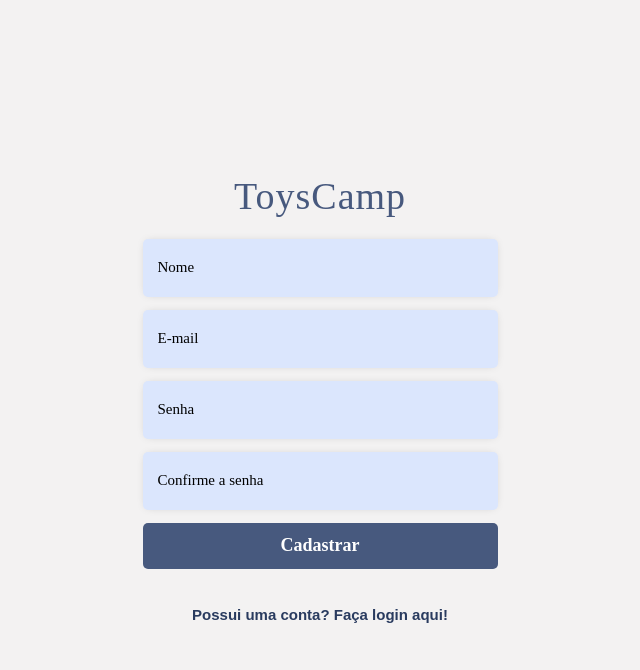
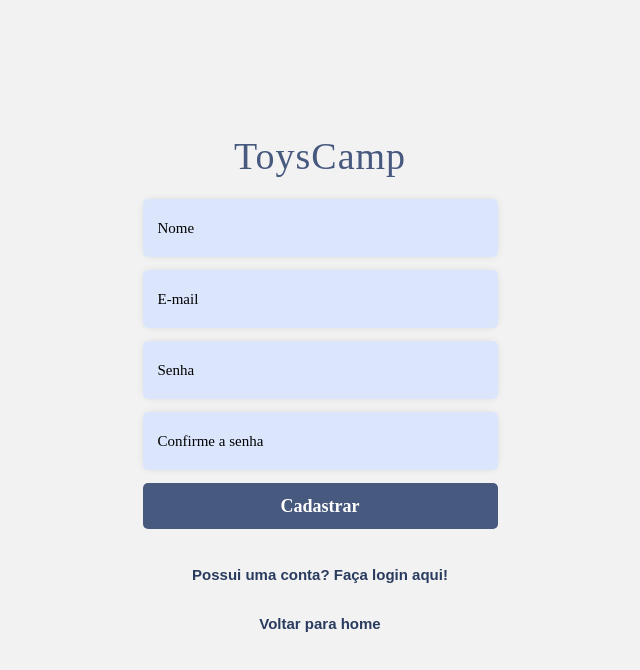
Before and after one commit to mrcs22/ToysCamp_front, a React (Create React App) app: page /sign-up in a window 1280 px wide. Shown: the top 670 px of the page, without its empty margins (320-960 px from the left). Built offline with nearby package versions, Linux system fonts and the light colour scheme; no server answers.

Commit message:
added back to home button on login and sign-up pages

```diff
--- a/src/components/general/AuthPageLink.js
+++ b/src/components/general/AuthPageLink.js
@@ -18,4 +18,5 @@ const StyledLink = styled.button`
     color: #293B5F;
     line-height: 17px;
     text-align: center;
+    margin-bottom: 30px;
 `;
--- a/src/components/header/SideMenu.js
+++ b/src/components/header/SideMenu.js
@@ -1,9 +1,12 @@
 import { Link, useHistory } from "react-router-dom";
 import styled from "styled-components";
 import { BsFillPersonFill } from "react-icons/bs";
+import { useContext } from "react";
+import UserContext from "../../contexts/UserContext";
 
 export default function SideMenu({ isOpen, toggleSideMenu }) {
   let history = useHistory();
+  const {user} = useContext(UserContext)
 
   const logout = () => {
     localStorage.clear();
@@ -14,7 +17,9 @@ export default function SideMenu({ isOpen, toggleSideMenu }) {
     <Container isOpen={isOpen}>
       <MenuContent>
         <ul>
-          <li>
+          {user.name
+          ? <li> Olá, {user.name}</li>
+          : <li>
               <BsFillPersonFill className="user_icon" />
               <Link to="/sign-in" onClick={toggleSideMenu}>
                 {" "}
@@ -26,6 +31,8 @@ export default function SideMenu({ isOpen, toggleSideMenu }) {
                 Cadastrar
               </Link>
             </li>
+          }
+
           <li>
             <Link to="/" onClick={toggleSideMenu}>
               Início
--- a/src/components/signIn/SignIn.js
+++ b/src/components/signIn/SignIn.js
@@ -35,6 +35,7 @@ export default function SignInPage({ setUser }) {
         <Button type="submit" value="Entrar" />
       </InputsHolder>
       <AuthPageLink text={"Primeira vez? Cadastre-se!"} path={"/sign-up"} />
+      <AuthPageLink text={"Voltar para home"} path={"/"} />
     </Container>
   );
 
--- a/src/components/signUp/SignUpPage.js
+++ b/src/components/signUp/SignUpPage.js
@@ -58,6 +58,7 @@ export default function SignUpPage() {
         <Button type="submit" value="Cadastrar" />
       </InputsHolder>
       <AuthPageLink text={"Possui uma conta? Faça login aqui!"} path={"/sign-in"} />
+      <AuthPageLink text={"Voltar para home"} path={"/"} />
     </Container>
   );
 
```
Lines whose indentation alone changed are shown as unchanged.
